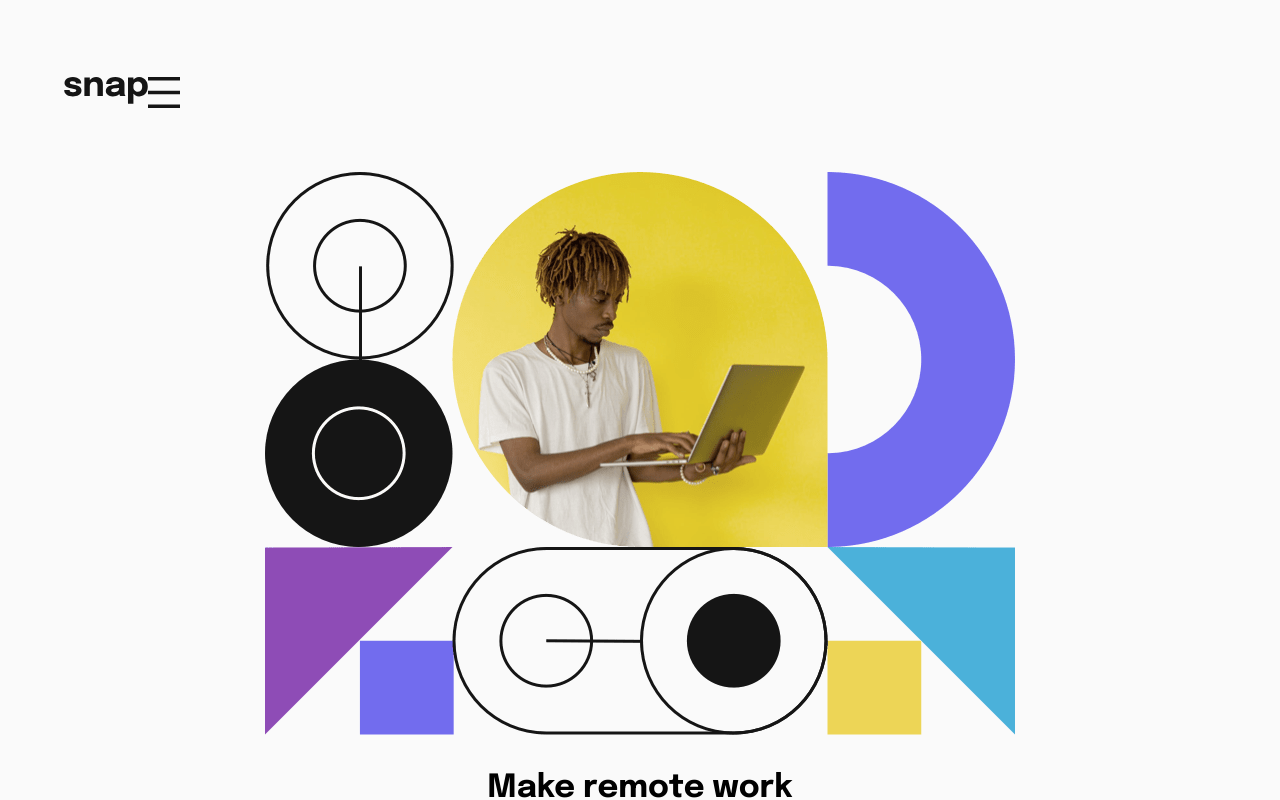
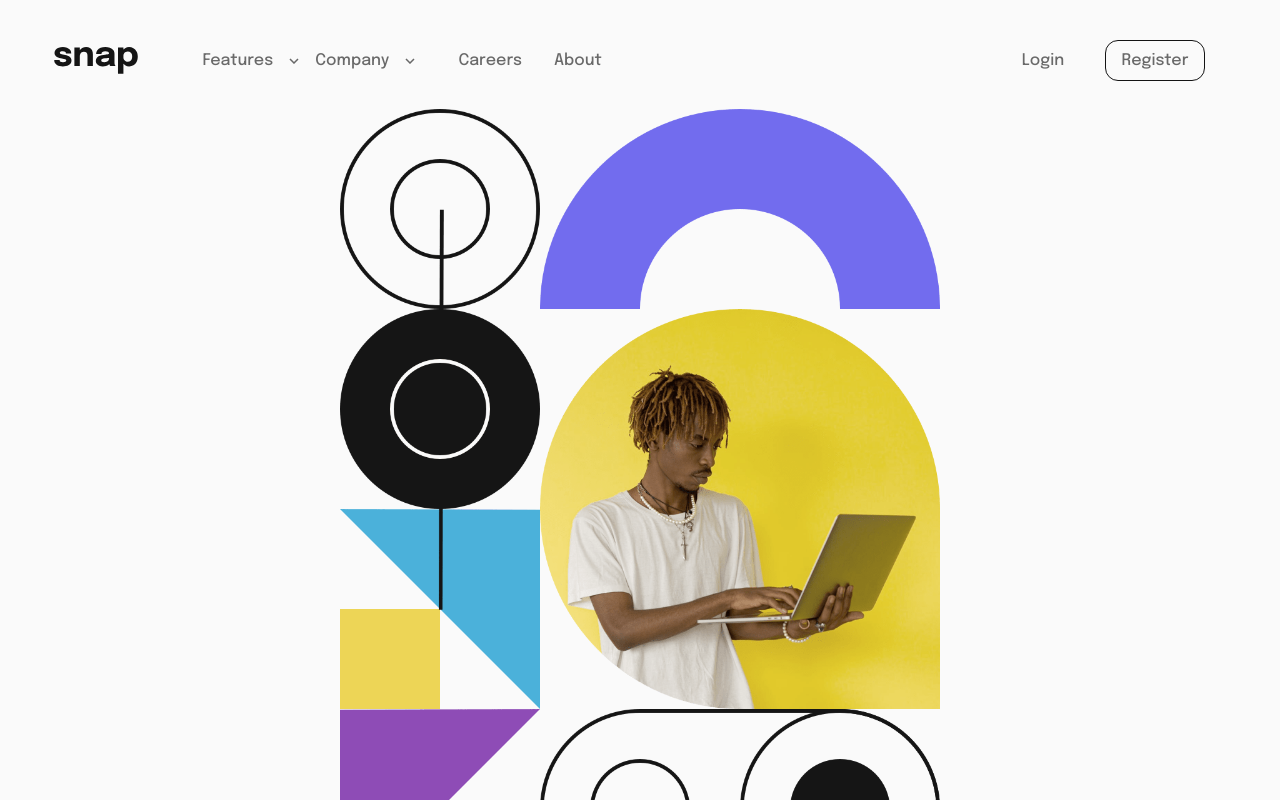
Before and after one commit to isadoraraujo/snap-landingPage, a React (Vite) app: page / in a window 1280 px wide. Shown: the top 800 px of the page. Built offline with nearby package versions, Linux system fonts and the light colour scheme.

Commit message:
mobile menu

```diff
--- a/src/components/Header/Header.tsx
+++ b/src/components/Header/Header.tsx
@@ -8,9 +8,8 @@ export const Header = () => {
 
   return (
     <HeaderContainer>
-      {isWidthDesktop >= 1024 ? (
       <>
-          <NavLinks>
+        <NavLinks className="Desktop">
           <figure>
             <img src="logo.svg" alt="Logo" />
           </figure>
@@ -18,21 +17,20 @@ export const Header = () => {
           <a>Careers</a>
           <a>About</a>
         </NavLinks>
-          <NavRegister>
+        <NavRegister className="Desktop">
           <a>Login</a>
           <button>
             <a>Register</a>
           </button>
         </NavRegister>
       </>
-      ) : (
-        <HeaderMobile>
+
+      <HeaderMobile className="Mobile">
         <figure>
           <img src="logo.svg" alt="Logo" />
         </figure>
         <Modal />
       </HeaderMobile>
-      )}
     </HeaderContainer>
   );
 };
--- a/src/components/Header/styles.ts
+++ b/src/components/Header/styles.ts
@@ -1,3 +1,4 @@
+
 import styled from "styled-components";
 import * as Dialog from "@radix-ui/react-dialog";
 
@@ -6,13 +7,22 @@ export const HeaderContainer = styled.header`
 
   width: 100%;
   margin-top: 1%;
-  @media (min-width: 375px) {
+  @media (max-width: 1020px) {
+   .Desktop {
+      display: none;
+   }
   }
+
+
   @media (min-width: 1024px) {
     display: flex;
     flex-direction: row;
     justify-content: space-between;
     align-items: center;
+
+    .Mobile{
+      display: none;
+    }
   }
 `;
 export const NavLinks = styled.nav`
@@ -29,9 +39,9 @@ export const NavLinks = styled.nav`
   @media (min-width: 1024px) {
     display: flex;
     flex-direction: row;
-    justify-content: space-between;
+    gap:2rem;
     align-items: center;
-    width: 40%;
+    width: 70%;
     margin-left: 3%;
     padding: 1rem;
     height: 6rem;
@@ -42,6 +52,7 @@ export const NavLinks = styled.nav`
   }
 `;
 export const NavRegister = styled.nav`
+
   @media (min-width: 1024px) {
     display: flex;
     flex-direction: row;
--- a/src/components/Main/Main.tsx
+++ b/src/components/Main/Main.tsx
@@ -8,18 +8,16 @@ import {
 } from "./styles";
 
 export const Main = () => {
-  const isWidthDesktop = window.screen.width;
 
   return (
     <>
       <Header />
       <Container>
-        <ImageContainer>
-          {isWidthDesktop >= 1440 ? (
-            <img src="image-hero-desktop.png" />
-          ) : (
-            <img src="image-hero-mobile.png" alt="" />
-          )}
+        <ImageContainer className="Desktop">
+          <img src="image-hero-desktop.png" />
+        </ImageContainer>
+        <ImageContainer className="Mobile">
+          <img src="image-hero-mobile.png" alt="" />
         </ImageContainer>
         <ContainerText>
           <h1>
--- a/src/components/Main/styles.ts
+++ b/src/components/Main/styles.ts
@@ -5,14 +5,36 @@ export const Container = styled.div`
     display: flex;
     flex-direction: column;
     align-items: center;
+
+  }
+
+  @media (max-width: 1020px) {
+   .Desktop {
+      display: none;
+   }
+  }
+
+  @media (min-width: 1024px) {
+    .Mobile{
+      display: none;
+    }
+    .Desktop {
+      img {
+        max-height: 50rem;
+      }
+    }
   }
 
   @media (min-width: 1440px) {
     flex-direction: row-reverse;
     padding: 0rem 4rem;
     justify-content: space-between;
+    width: 100%;
 
-    width: 100%;
+    .Mobile{
+      display: none;
+    }
+
 
     > img {
       max-width: 100%;
@@ -35,6 +57,8 @@ export const ImageContainer = styled.div`
 `;
 
 export const ContainerText = styled.div`
+
+
   h1 {
     font-family: Epilogue;
     margin-top: 2rem;
@@ -53,6 +77,7 @@ export const ContainerText = styled.div`
     text-align: center;
     align-items: center;
   }
+
 
   @media (min-width: 1440px) {
     margin-top: 4rem;
--- a/src/components/Modal/Modal.tsx
+++ b/src/components/Modal/Modal.tsx
@@ -1,23 +1,23 @@
-import  { useState } from 'react';
+import { useState } from "react";
 import * as Dialog from "@radix-ui/react-dialog";
 import {
   Close,
+  ContainerMenu,
   ContainerTextModal,
   Content,
   NavRegisterModal,
   Overlay,
 } from "./styles";
 
+export function Modal() {
+  const [isDownFeature, setIsDownFeature] = useState(true);
+  const [isDownCompany, setIsDownCompany] = useState(true);
 
-export function Modal() {
-  const [isDownFeature, setIsDownFeature] = useState(true)
-  const [isDownCompany, setIsDownCompany] = useState(true)
-
-  function handleClick(id:string) {
-    if(id === 'Feature') {
-      setIsDownFeature(!isDownFeature)
+  function handleClick(id: string) {
+    if (id === "Feature") {
+      setIsDownFeature(!isDownFeature);
     } else {
-      setIsDownCompany(!isDownCompany)
+      setIsDownCompany(!isDownCompany);
     }
   }
 
@@ -33,12 +33,62 @@ export function Modal() {
             <img src="icon-close-menu.svg" />
           </Close>
           <ContainerTextModal>
-            <a onClick={() => handleClick('Feature')}>
-              <p>Features</p> <img src={isDownFeature ? 'icon-arrow-down.svg' : 'icon-arrow-up.svg'} />
-            </a>
-            <a onClick={() => handleClick('Company')}>
-              <p>Company</p> <img src={isDownCompany ? 'icon-arrow-down.svg' : 'icon-arrow-up.svg'} />
-            </a>
+            <div>
+              <a onClick={() => handleClick("Feature")}>
+                <p>Features</p>{" "}
+                <img
+                  src={
+                    isDownFeature ? "icon-arrow-down.svg" : "icon-arrow-up.svg"
+                  }
+                />
+              </a>
+            </div>
+            <ContainerMenu>
+              <ul
+                className={
+                  isDownFeature === false ? "FeatureShow" : "FeatureHidden"
+                }
+              >
+                <li>
+                  <img src="icon-todo.svg" alt="" /> <p>Todo List</p>
+                </li>
+                <li>
+                  <img src="icon-calendar.svg" alt="" /> <p>Calendar</p>
+                </li>
+                <li>
+                  <img src="icon-reminders.svg" alt="" /> <p>Reminders</p>
+                </li>
+                <li>
+                  <img src="icon-planning.svg" alt="" /> <p>Planning</p>
+                </li>
+              </ul>
+            </ContainerMenu>
+          </ContainerTextModal>
+
+          <ContainerTextModal>
+            <div>
+              <a onClick={() => handleClick("Company")}>
+                <p>Company</p>
+                <img
+                  src={
+                    isDownCompany ? "icon-arrow-down.svg" : "icon-arrow-up.svg"
+                  }
+                />
+              </a>
+            </div>
+            <ContainerMenu>
+              <ul
+                className={
+                  isDownCompany === false ? "CompanyShow" : "CompanyHidden"
+                }
+              >
+                <li>History</li>
+                <li>Our Team</li>
+                <li>Blog</li>
+              </ul>
+            </ContainerMenu>
+          </ContainerTextModal>
+          <ContainerTextModal>
             <a>Careers</a>
             <a>About</a>
           </ContainerTextModal>
--- a/src/components/Modal/styles.ts
+++ b/src/components/Modal/styles.ts
@@ -37,8 +37,9 @@ export const ContainerTextModal = styled.div`
   flex-direction: column;
   gap: 1rem;
   margin-top: 2rem;
+  color: ${(props) => props.theme.colors["Medium-Gray"]};
 
-  > a {
+  > div > a {
     color: ${(props) => props.theme.colors["Medium-Gray"]};
     display: flex;
     align-items: center;
@@ -71,3 +72,38 @@ export const NavRegisterModal = styled.div`
     cursor: pointer;
   }
 `;
+
+export const ContainerMenu = styled.div`
+  display: flex;
+  flex-direction: column;
+
+
+  > ul {
+    display: flex;
+    flex-direction: column;
+    gap: 1rem;
+    padding: 1rem;
+    > li {
+      display: flex;
+      align-items: center;
+      gap: 1rem;
+      list-style: none;
+    }
+  }
+
+  .FeatureHidden {
+    display: none;
+  }
+  .FeatureShow {
+    display: flex;
+  }
+
+  .CompanyHidden {
+    display: none;
+  }
+
+  .CompanyShow {
+    display: flex;
+  }
+
+`;
--- a/src/components/NavigationMenuContainer/NavigationMenu.tsx
+++ b/src/components/NavigationMenuContainer/NavigationMenu.tsx
@@ -8,17 +8,17 @@ export function NavigationMenuContainer() {
 
   function handleOver(id:string) {
     if(id === 'Feature') {
-      setIsDownFeature(!isDownFeature)
+      setIsDownFeature(false)
     } else {
-      setIsDownCompany(!isDownCompany)
+      setIsDownCompany(false)
     }
   }
 
   function handleOut(id:string) {
     if(id === 'Feature') {
-      setIsDownFeature(!isDownFeature)
+      setIsDownFeature(true)
     } else {
-      setIsDownCompany(!isDownCompany)
+      setIsDownCompany(true)
     }
   }
 
@@ -26,7 +26,7 @@ export function NavigationMenuContainer() {
     <MenuRoot>
       <MenuList>
         <NavigationMenu.Item>
-          <MenuTrigger onMouseOut={() => handleOut('Feature')} onMouseOver={() => handleOver('Feature')}>
+          <MenuTrigger onMouseOut={() => handleOut('Feature')} onMouseOver={() => handleOver('Feature')}  >
             <p>Features</p> <img src={isDownFeature ? 'icon-arrow-down.svg' : 'icon-arrow-up.svg'} />
           </MenuTrigger>
           <MenuContent>
--- a/src/components/NavigationMenuContainer/styles.ts
+++ b/src/components/NavigationMenuContainer/styles.ts
@@ -9,7 +9,7 @@ export const MenuRoot = styled(NavigationMenu.Root)`
 
 export const MenuList = styled(NavigationMenu.List)`
   display: flex;
-  gap: 2rem;
+  gap: 1rem;
   width: 12rem;
   text-decoration: none;
   list-style: none;
```
Lines whose indentation alone changed are shown as unchanged.
